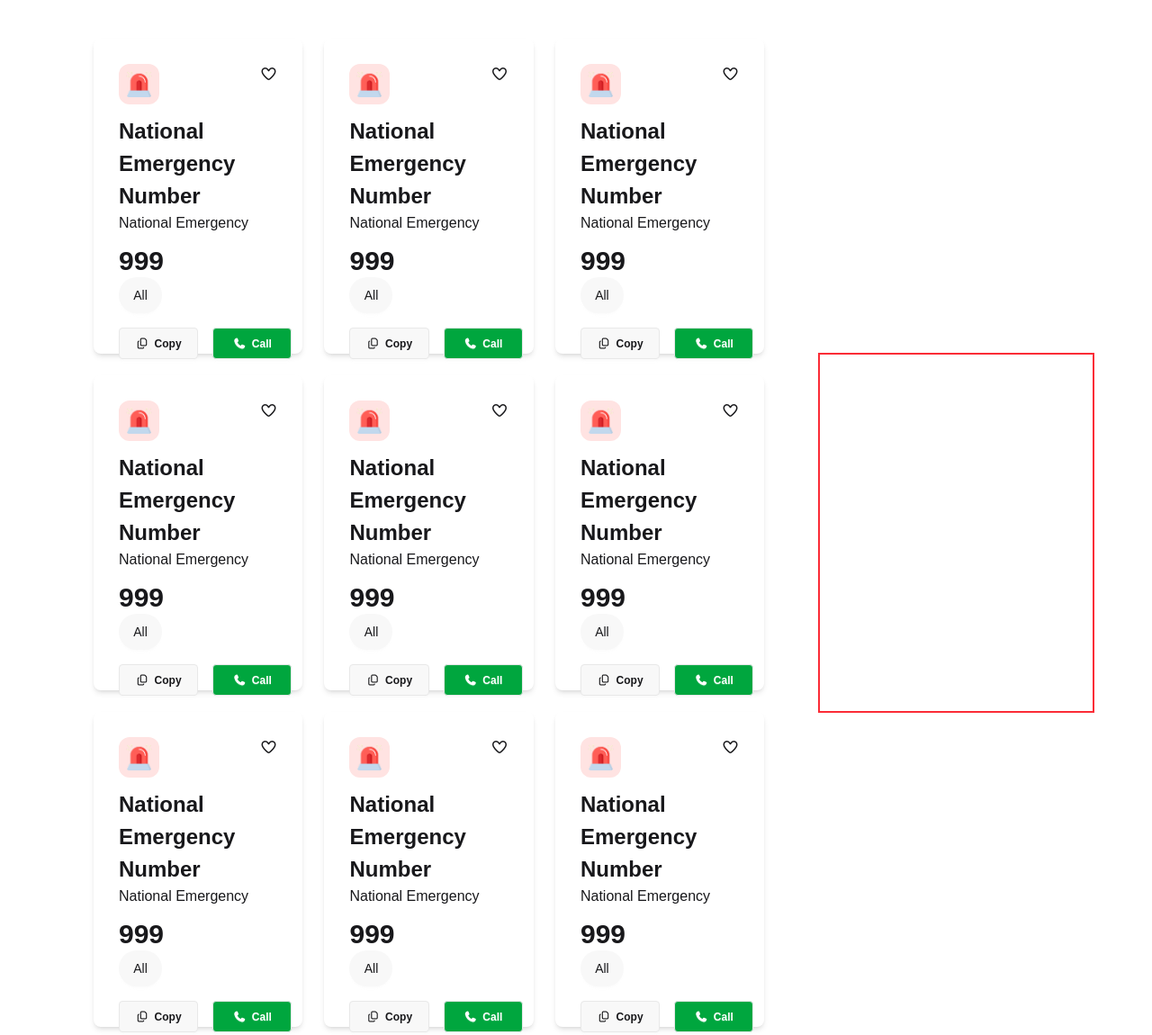
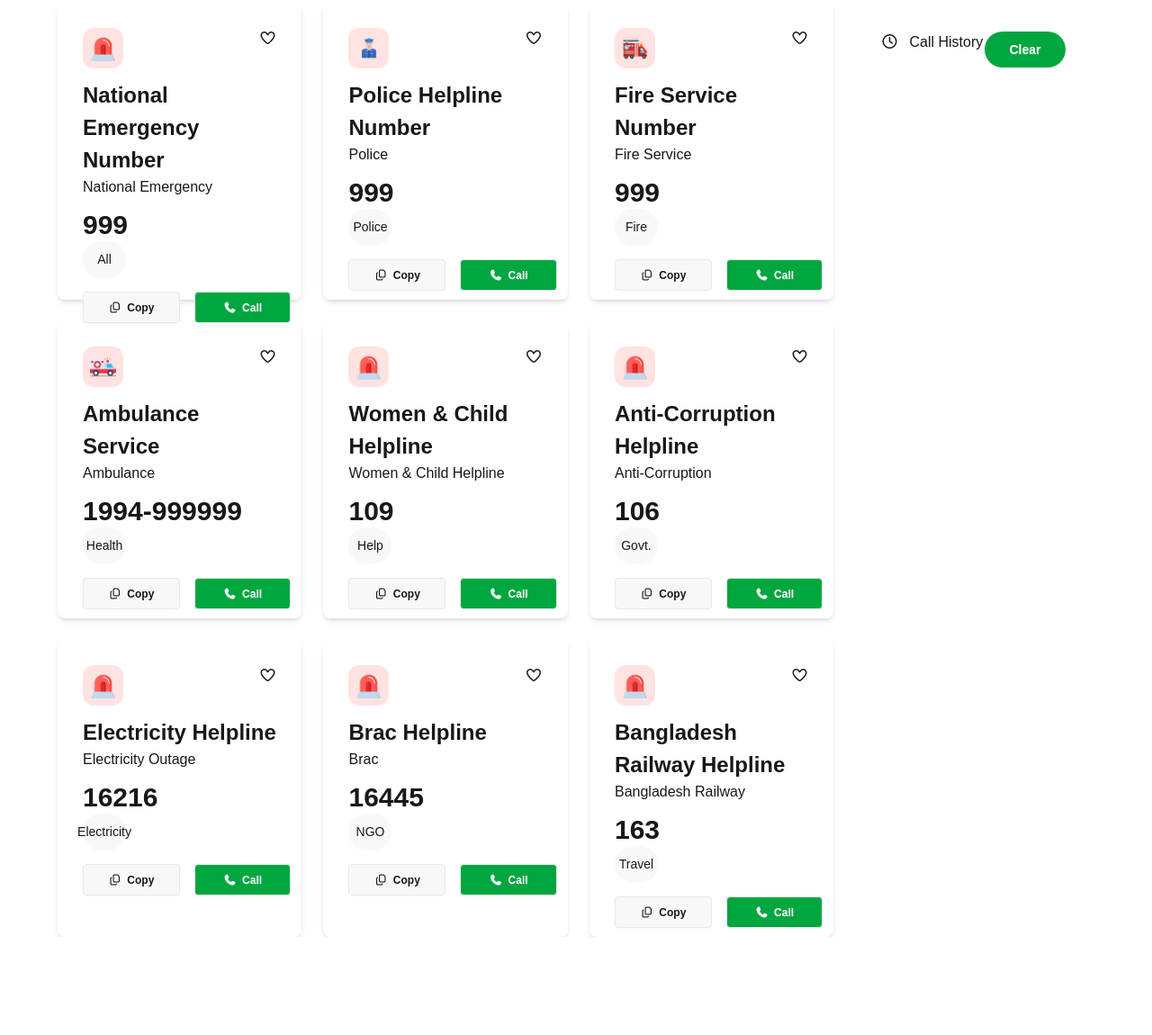
Before and after one commit to shams-labib/assignment---05, a plain HTML site: page index.html in a window 1280 px wide. Shown: the part 345-1495 px from the top of the page at 90% size. After the commit the page ends 1386 px from the top, so only its background shows below. Drawn offline with nearby package versions, Linux system fonts and the light colour scheme; a web font is replaced by a local one.

Commit message:
added history section

```diff
--- a/index.html
+++ b/index.html
@@ -37,16 +37,16 @@
 
       <!-- card section -->
 
-      <div class="parent-div md:flex  md:justify-between justify-center items-center md:max-w-[90%] h-auto md:mx-auto mt-8">
+      <div class="parent-div md:flex  md:justify-between md:max-w-[90%] h-auto md:mx-auto mt-8">
 
         <!-- card -->
 
-           <div class=" md:w-[80%] p-8 md:p-10 h-auto">
+           <div class=" md:w-[80%] p-8 md:p-0 h-auto">
   <!-- Grid setup -->
   <div class="grid grid-cols-1 md:grid-cols-3 gap-6">
 
     <!-- Card 1 -->
-    <div class="h-[350px] w-auto shadow-md rounded-lg p-7">
+    <div class="h-[330px] w-auto shadow-md rounded-lg p-7">
       <div class="flex justify-between">
         <img class="h-[45px] w-[45px] bg-[#FFE3E2] p-2 rounded-xl" src="./assets/emergency.png" alt="">
         <span><i class="fa-regular fa-heart"></i></span>
@@ -63,15 +63,15 @@
     </div>
 
     <!-- Card 2 -->
-    <div class="h-[350px] w-auto shadow-md rounded-lg p-7">
+    <div class="h-[330px] w-auto shadow-md rounded-lg p-7">
       <div class="flex justify-between">
-        <img class="h-[45px] w-[45px] bg-[#FFE3E2] p-2 rounded-xl" src="./assets/emergency.png" alt="">
+        <img class="h-[45px] w-[45px] bg-[#FFE3E2] p-2 rounded-xl" src="./assets/police.png" alt="">
         <span><i class="fa-regular fa-heart"></i></span>
       </div>
-      <h2 class="text-[24px] font-bold mt-3">National Emergency Number</h2>
-      <p class="font-[400] mb-3">National Emergency</p>
+      <h2 class="text-[24px] font-bold mt-3">Police Helpline Number</h2>
+      <p class="font-[400] mb-3">Police</p>
       <h1 class="font-semibold text-3xl">999</h1>
-      <button class="btn rounded-3xl border-none font-[400] w-12">All</button>
+      <button class="btn rounded-3xl border-none font-[400] w-12">Police</button>
 
       <div class="flex mt-4">
         <button class="btn btn-xs h-[35px] w-1/2 text-[12px]"><i class="fa-regular fa-copy"></i> Copy</button>
@@ -80,105 +80,113 @@
     </div>
 
     <!-- Card 3 -->
-    <div class="h-[350px] w-auto shadow-md rounded-lg p-7">
+    <div class="h-[330px] w-auto shadow-md rounded-lg p-7">
       <div class="flex justify-between">
-        <img class="h-[45px] w-[45px] bg-[#FFE3E2] p-2 rounded-xl" src="./assets/emergency.png" alt="">
+        <img class="h-[45px] w-[45px] bg-[#FFE3E2] p-2 rounded-xl" src="./assets/fire-service.png" alt="">
         <span><i class="fa-regular fa-heart"></i></span>
       </div>
-      <h2 class="text-[24px] font-bold mt-3">National Emergency Number</h2>
-      <p class="font-[400] mb-3">National Emergency</p>
+      <h2 class="text-[24px] font-bold mt-3">Fire Service Number</h2>
+      <p class="font-[400] mb-3">Fire Service</p>
       <h1 class="font-semibold text-3xl">999</h1>
-      <button class="btn rounded-3xl border-none font-[400] w-12">All</button>
+      <button class="btn rounded-3xl border-none font-[400] w-12">Fire</button>
 
       <div class="flex mt-4">
         <button class="btn btn-xs h-[35px] w-1/2 text-[12px]"><i class="fa-regular fa-copy"></i> Copy</button>
         <button class="btn btn-xs h-[35px] w-1/2 ml-4 text-[12px] text-white bg-green-600"><i class="fa-solid fa-phone"></i> Call</button>
       </div>
     </div>
-    <div class="h-[350px] w-auto shadow-md rounded-lg p-7">
+
+    <!-- card 4 -->
+    <div class="h-[330px] w-auto shadow-md rounded-lg p-7">
       <div class="flex justify-between">
-        <img class="h-[45px] w-[45px] bg-[#FFE3E2] p-2 rounded-xl" src="./assets/emergency.png" alt="">
+        <img class="h-[45px] w-[45px] bg-[#FFE3E2] p-2 rounded-xl" src="./assets/ambulance.png" alt="">
         <span><i class="fa-regular fa-heart"></i></span>
       </div>
-      <h2 class="text-[24px] font-bold mt-3">National Emergency Number</h2>
-      <p class="font-[400] mb-3">National Emergency</p>
-      <h1 class="font-semibold text-3xl">999</h1>
-      <button class="btn rounded-3xl border-none font-[400] w-12">All</button>
+      <h2 class="text-[24px] font-bold mt-3">Ambulance Service</h2>
+      <p class="font-[400] mb-3">Ambulance</p>
+      <h1 class="font-semibold text-3xl">1994-999999</h1>
+      <button class="btn rounded-3xl border-none font-[400] w-12">Health</button>
 
       <div class="flex mt-4">
         <button class="btn btn-xs h-[35px] w-1/2 text-[12px]"><i class="fa-regular fa-copy"></i> Copy</button>
         <button class="btn btn-xs h-[35px] w-1/2 ml-4 text-[12px] text-white bg-green-600"><i class="fa-solid fa-phone"></i> Call</button>
       </div>
     </div>
-    <div class="h-[350px] w-auto shadow-md rounded-lg p-7">
+    <!-- card 5 -->
+    <div class="h-[330px] w-auto shadow-md rounded-lg p-7">
       <div class="flex justify-between">
         <img class="h-[45px] w-[45px] bg-[#FFE3E2] p-2 rounded-xl" src="./assets/emergency.png" alt="">
         <span><i class="fa-regular fa-heart"></i></span>
       </div>
-      <h2 class="text-[24px] font-bold mt-3">National Emergency Number</h2>
-      <p class="font-[400] mb-3">National Emergency</p>
-      <h1 class="font-semibold text-3xl">999</h1>
-      <button class="btn rounded-3xl border-none font-[400] w-12">All</button>
+      <h2 class="text-[24px] font-bold mt-3">Women & Child Helpline</h2>
+      <p class="font-[400] mb-3">Women & Child Helpline</p>
+      <h1 class="font-semibold text-3xl">109</h1>
+      <button class="btn rounded-3xl border-none font-[400] w-12">Help</button>
 
       <div class="flex mt-4">
         <button class="btn btn-xs h-[35px] w-1/2 text-[12px]"><i class="fa-regular fa-copy"></i> Copy</button>
         <button class="btn btn-xs h-[35px] w-1/2 ml-4 text-[12px] text-white bg-green-600"><i class="fa-solid fa-phone"></i> Call</button>
       </div>
     </div>
-    <div class="h-[350px] w-auto shadow-md rounded-lg p-7">
+    <!-- card 6 -->
+    <div class="h-[330px] w-auto shadow-md rounded-lg p-7">
       <div class="flex justify-between">
         <img class="h-[45px] w-[45px] bg-[#FFE3E2] p-2 rounded-xl" src="./assets/emergency.png" alt="">
         <span><i class="fa-regular fa-heart"></i></span>
       </div>
-      <h2 class="text-[24px] font-bold mt-3">National Emergency Number</h2>
-      <p class="font-[400] mb-3">National Emergency</p>
-      <h1 class="font-semibold text-3xl">999</h1>
-      <button class="btn rounded-3xl border-none font-[400] w-12">All</button>
+      <h2 class="text-[24px] font-bold mt-3">Anti-Corruption Helpline</h2>
+      <p class="font-[400] mb-3">Anti-Corruption</p>
+      <h1 class="font-semibold text-3xl">106</h1>
+      <button class="btn rounded-3xl border-none font-[400] w-12">Govt.</button>
 
       <div class="flex mt-4">
         <button class="btn btn-xs h-[35px] w-1/2 text-[12px]"><i class="fa-regular fa-copy"></i> Copy</button>
         <button class="btn btn-xs h-[35px] w-1/2 ml-4 text-[12px] text-white bg-green-600"><i class="fa-solid fa-phone"></i> Call</button>
       </div>
     </div>
-    <div class="h-[350px] w-auto shadow-md rounded-lg p-7">
+    <!-- card 7 -->
+    <div class="h-[330px] w-auto shadow-md rounded-lg p-7">
       <div class="flex justify-between">
         <img class="h-[45px] w-[45px] bg-[#FFE3E2] p-2 rounded-xl" src="./assets/emergency.png" alt="">
         <span><i class="fa-regular fa-heart"></i></span>
       </div>
-      <h2 class="text-[24px] font-bold mt-3">National Emergency Number</h2>
-      <p class="font-[400] mb-3">National Emergency</p>
-      <h1 class="font-semibold text-3xl">999</h1>
-      <button class="btn rounded-3xl border-none font-[400] w-12">All</button>
+      <h2 class="text-[24px] font-bold mt-3">Electricity Helpline</h2>
+      <p class="font-[400] mb-3">Electricity Outage</p>
+      <h1 class="font-semibold text-3xl">16216</h1>
+      <button class="btn rounded-3xl border-none font-[400] w-12">Electricity</button>
 
       <div class="flex mt-4">
         <button class="btn btn-xs h-[35px] w-1/2 text-[12px]"><i class="fa-regular fa-copy"></i> Copy</button>
         <button class="btn btn-xs h-[35px] w-1/2 ml-4 text-[12px] text-white bg-green-600"><i class="fa-solid fa-phone"></i> Call</button>
       </div>
     </div>
-    <div class="h-[350px] w-auto shadow-md rounded-lg p-7">
+    <!-- card 8 -->
+    <div class="h-[330px] w-auto shadow-md rounded-lg p-7">
       <div class="flex justify-between">
         <img class="h-[45px] w-[45px] bg-[#FFE3E2] p-2 rounded-xl" src="./assets/emergency.png" alt="">
         <span><i class="fa-regular fa-heart"></i></span>
       </div>
-      <h2 class="text-[24px] font-bold mt-3">National Emergency Number</h2>
-      <p class="font-[400] mb-3">National Emergency</p>
-      <h1 class="font-semibold text-3xl">999</h1>
-      <button class="btn rounded-3xl border-none font-[400] w-12">All</button>
+      <h2 class="text-[24px] font-bold mt-3">Brac Helpline</h2>
+      <p class="font-[400] mb-3">Brac</p>
+      <h1 class="font-semibold text-3xl">16445</h1>
+      <button class="btn rounded-3xl border-none font-[400] w-12">NGO</button>
 
       <div class="flex mt-4">
         <button class="btn btn-xs h-[35px] w-1/2 text-[12px]"><i class="fa-regular fa-copy"></i> Copy</button>
         <button class="btn btn-xs h-[35px] w-1/2 ml-4 text-[12px] text-white bg-green-600"><i class="fa-solid fa-phone"></i> Call</button>
       </div>
     </div>
-    <div class="h-[350px] w-auto shadow-md rounded-lg p-7">
+
+    <!-- card 9 -->
+    <div class="h-[330px] w-auto shadow-md rounded-lg p-7">
       <div class="flex justify-between">
         <img class="h-[45px] w-[45px] bg-[#FFE3E2] p-2 rounded-xl" src="./assets/emergency.png" alt="">
         <span><i class="fa-regular fa-heart"></i></span>
       </div>
-      <h2 class="text-[24px] font-bold mt-3">National Emergency Number</h2>
-      <p class="font-[400] mb-3">National Emergency</p>
-      <h1 class="font-semibold text-3xl">999</h1>
-      <button class="btn rounded-3xl border-none font-[400] w-12">All</button>
+      <h2 class="text-[24px] font-bold mt-3">Bangladesh Railway Helpline </h2>
+      <p class="font-[400] mb-3">Bangladesh Railway</p>
+      <h1 class="font-semibold text-3xl">163</h1>
+      <button class="btn rounded-3xl border-none font-[400] w-12">Travel</button>
 
       <div class="flex mt-4">
         <button class="btn btn-xs h-[35px] w-1/2 text-[12px]"><i class="fa-regular fa-copy"></i> Copy</button>
@@ -187,12 +195,16 @@
     </div>
 
   </div>
-</div>
+           </div>
 
 
               <!-- history -->
 
-           <div class="border-2 border-red-500 w-[30%] h-[50vh] ml-5">
+           <div class="md:w-[25%] p-5 md:p-0 h-[60vh] md:ml-5">
+                <div class="flex justify-between p-8">
+                  <p class="font-[400]"><i class="fa-regular fa-clock mr-3"></i>Call History</p>
+                  <button class="btn bg-[#00a63e] w-[90px] rounded-4xl border-none text-white">Clear</button>
+                </div>
 
            </div>
       </div>
```
